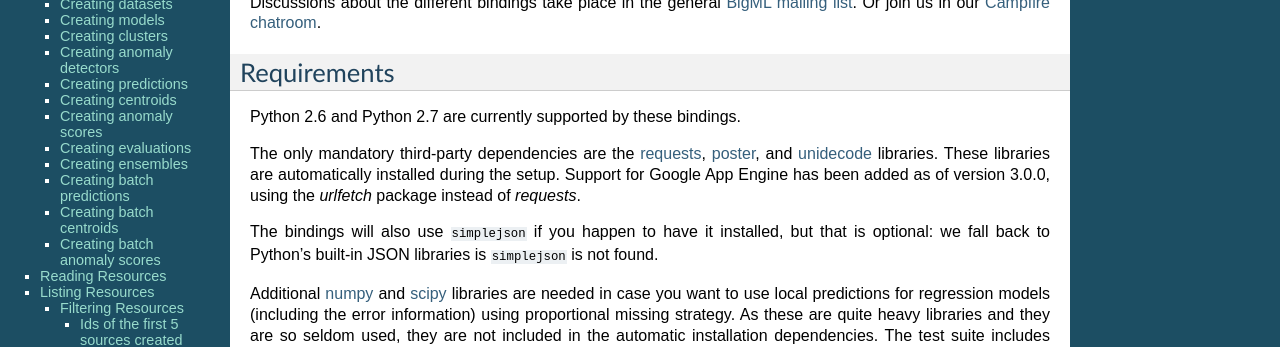
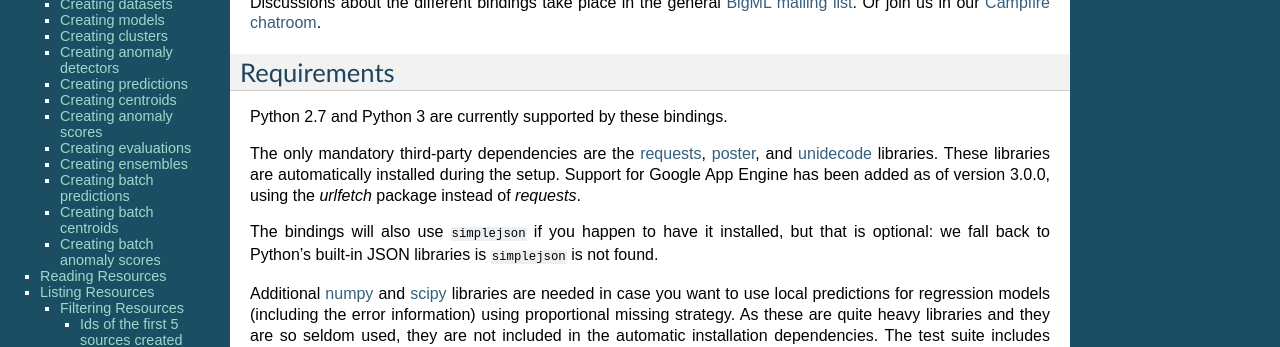
Before and after one commit to bigmlcom/python, a Sphinx documentation site: the page built from docs/index.rst, in a window 1280 px wide and 900 px high. Shown: the part 366-713 px from the top of the window. Built offline with Sphinx 7.4.7, drawn with Linux system fonts in a browser that asks for light colours.

Commit message:
Docs update mentioning support for 2.7 and 3

```diff
--- a/README.rst
+++ b/README.rst
@@ -32,7 +32,7 @@ in our `Campfire chatroom <https://bigmlinc.campfirenow.com/f20a0>`_.
 Requirements
 ------------
 
-Python 2.6 and Python 2.7 are currently supported by these bindings.
+Python 2.7 and Python 3 are currently supported by these bindings.
 
 The basic third-party dependencies are the
 `requests <https://github.com/kennethreitz/requests>`_,
--- a/docs/index.rst
+++ b/docs/index.rst
@@ -29,7 +29,7 @@ in our `Campfire chatroom <https://bigmlinc.campfirenow.com/f20a0>`_.
 Requirements
 ------------
 
-Python 2.6 and Python 2.7 are currently supported by these bindings.
+Python 2.7 and Python 3 are currently supported by these bindings.
 
 The only mandatory third-party dependencies are the
 `requests <https://github.com/kennethreitz/requests>`_,
```
